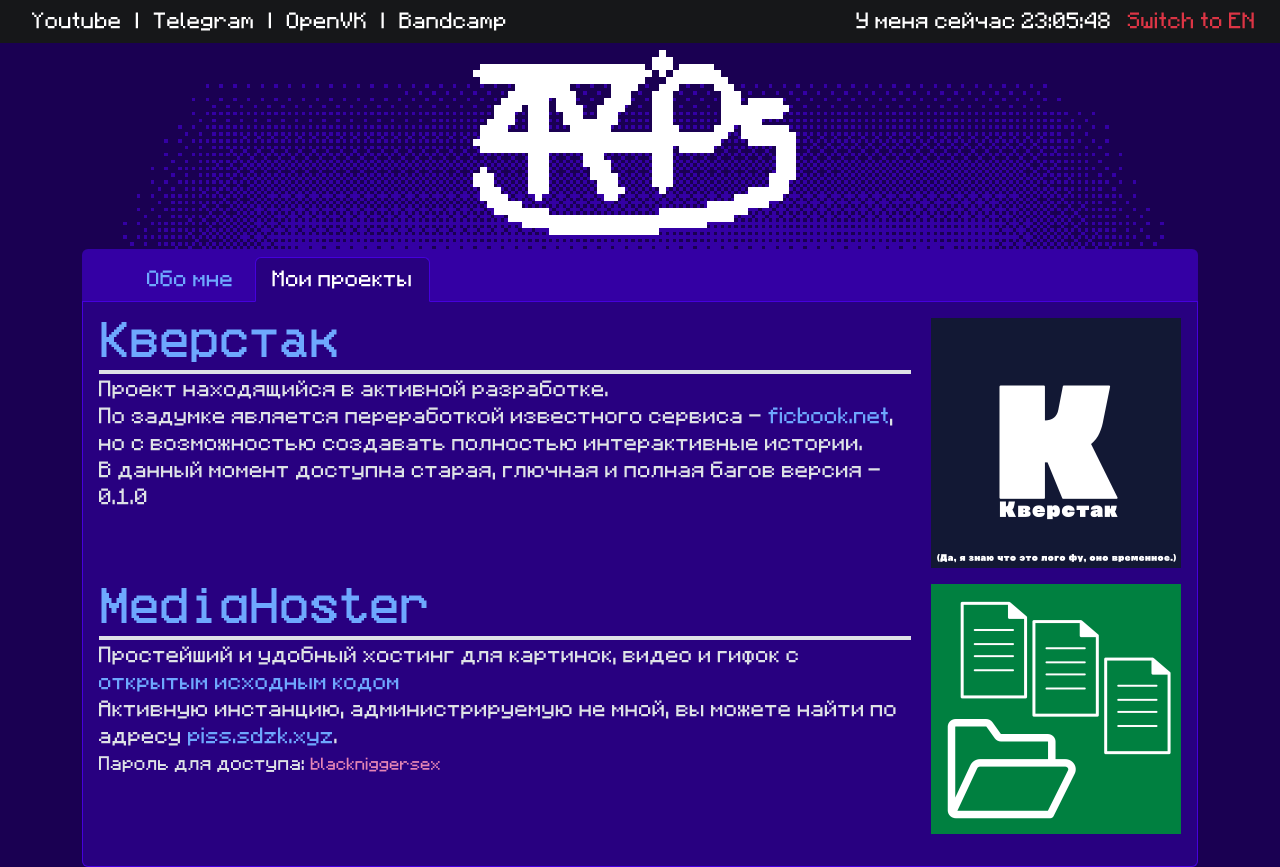
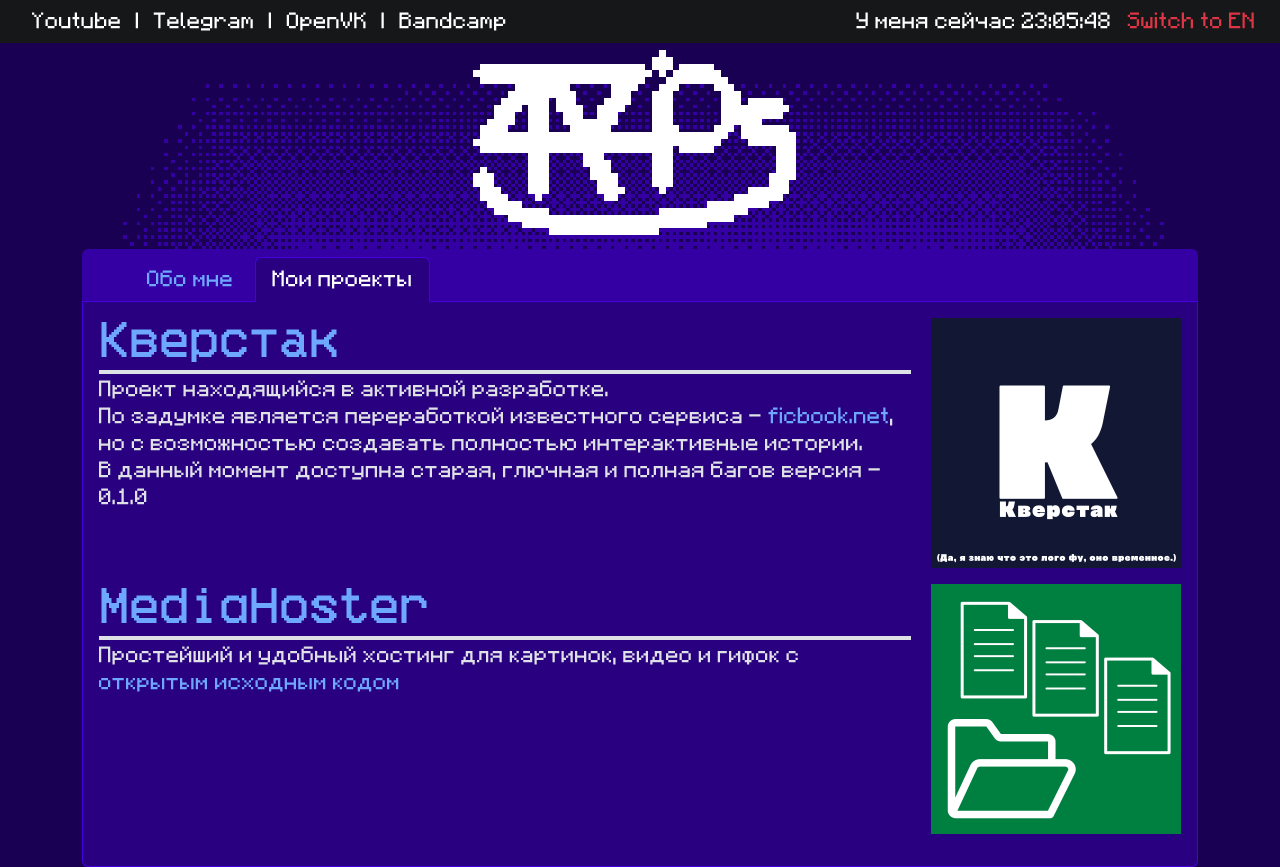
Before and after one commit to ZAZiOs/web-main, a SvelteKit app: page /projects in a window 1280 px wide. Built offline with nearby package versions, Linux system fonts and the light colour scheme.

Commit message:
Update +page.svelte

```diff
--- a/src/routes/projects/+page.svelte
+++ b/src/routes/projects/+page.svelte
@@ -21,8 +21,6 @@
         <div>
         <h1><a href="https://github.com/ZAZiOs/MediaHoster">MediaHoster</a></h1>
         Простейший и удобный хостинг для картинок, видео и гифок с <a href="https://github.com/ZAZiOs/MediaHoster">открытым исходным кодом</a><br>
-        Активную инстанцию, администрируемую не мной, вы можете найти по адресу <a href="http://piss.sdzk.xyz/">piss.sdzk.xyz</a>.<br>
-        <small>Пароль для доступа: <code><mc>blackniggersex<mc></code></small>
         </div>
     </div>
     <div>
```
